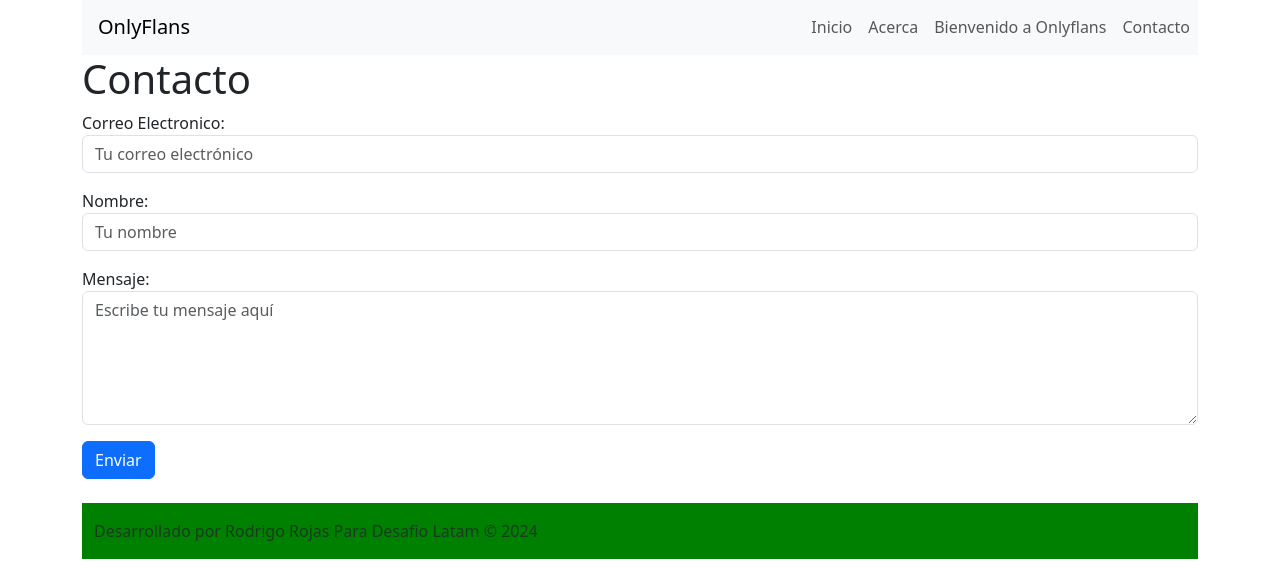
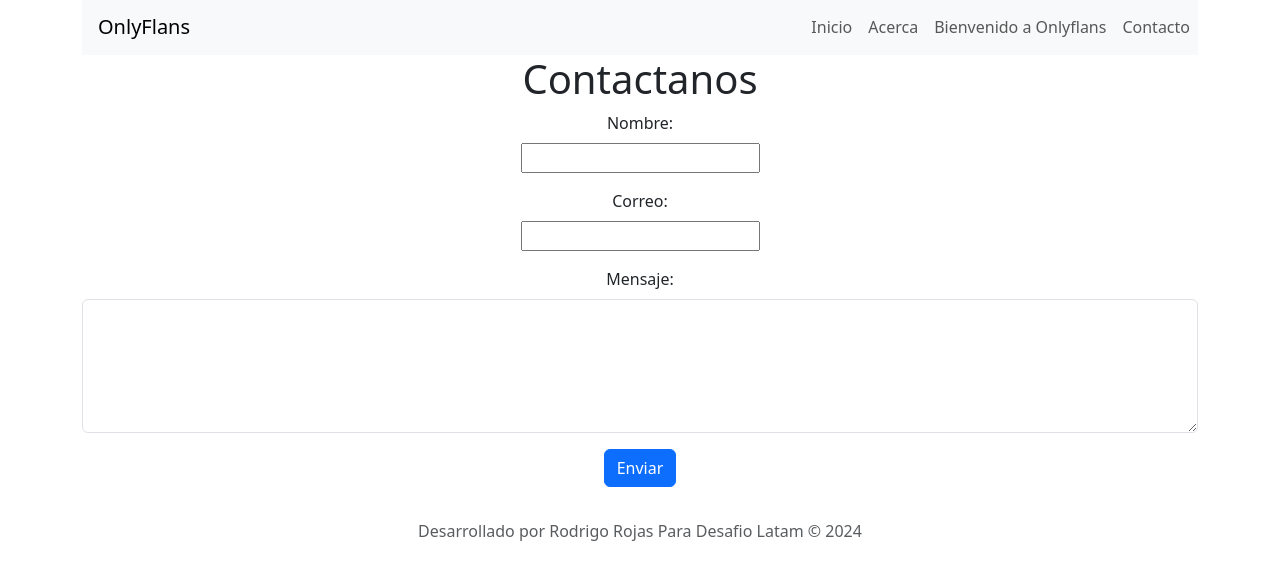
Before and after one commit to Rodrigo-Rojas-Q/onlyflans, a Django app: page /contacto/ in a window 1280 px wide. Shown: the part 239-800 px from the top of the page. Run offline with Django 3.2, Linux system fonts and the light colour scheme.

Commit message:
hito n3.2

```diff
--- a/onlyflans_project/web/forms.py
+++ b/onlyflans_project/web/forms.py
@@ -2,21 +2,12 @@ from django import forms
 from .models import ContactForm
 
 class ContactFormForm(forms.ModelForm):
+    Correo_Electronico = forms.EmailField(label='Correo')
+    Nombre = forms.CharField(max_length=64, label='Nombre')
+    Mensaje = forms.CharField(
+        label='Mensaje',
+        widget=forms.Textarea(attrs={'rows': 5, 'cols': 40, 'class': 'form-control'})
+    )
     class Meta:
-        model = ContactForm
-        fields = ['Correo_Electronico', 'Nombre', 'Mensaje']
-        widgets = {
-            'Correo_Electronico': forms.EmailInput(attrs={
-                'class': 'form-control',
-                'placeholder': 'Tu correo electrónico'
-            }),
-            'Nombre': forms.TextInput(attrs={
-                'class': 'form-control',
-                'placeholder': 'Tu nombre'
-            }),
-            'Mensaje': forms.Textarea(attrs={
-                'class': 'form-control',
-                'placeholder': 'Escribe tu mensaje aquí',
-                'rows': 5
-            }),
-        }
+         model = ContactForm
+         fields = ['Correo_Electronico', 'Nombre', 'Mensaje']
--- a/onlyflans_project/web/templates/contacto.html
+++ b/onlyflans_project/web/templates/contacto.html
@@ -4,10 +4,43 @@
 
 {% block content %}
 
-<h1>Contacto</h1>
-<form method="post">
+<h1 class=" text-center">Contactanos</h1>
+<form action="/contacto/" method="post" class="mb-3 text-center">
     {% csrf_token %}
-    {{ form.as_p }}
+    {{ form.non_field_errors }}
+    <div class="mb-3">
+        <label for="{{ form.Nombre.id_for_label }}" class="form-label">
+            {{ form.Nombre.label_tag }}
+        </label>
+        <div>
+            {{ form.Nombre }}
+        </div>
+        <div class="text-danger">
+            {{ form.Nombre.errors}}
+        </div>
+    </div>
+    <div class="mb-3">
+        <label for="{{ form.correo_electronico.id_for_label }}" class="form-label">
+            {{ form.Correo_Electronico.label_tag }}
+        </label>
+        <div>
+            {{ form.Correo_Electronico }}
+        </div>
+        <div class="text-danger">
+            {{ form.Correo_Electronico.errors }}
+        </div>
+    </div>
+    <div class="mb-3">
+        <label for="{{ form.Mensaje.id_for_label }}" class="form-label">
+            {{ form.Mensaje.label_tag }}
+        </label>
+        <div>
+            {{ form.Mensaje }}
+        </div>
+        <div class="text-danger">
+            {{ form.Mensaje.errors }}
+        </div>
+    </div>
     <button type="submit" class="btn btn-primary">Enviar</button>
 </form>
 
--- a/onlyflans_project/web/templates/exito.html
+++ b/onlyflans_project/web/templates/exito.html
@@ -1,7 +1,7 @@
 
 {% extends 'base.html' %}
 {% load static %}
-{% block title %}Inicio{% endblock %}
+{% block title %}Contacto{% endblock %}
 
 {% block content %}
 
--- a/onlyflans_project/web/templates/footer.html
+++ b/onlyflans_project/web/templates/footer.html
@@ -1,4 +1,4 @@
-<footer class="footer footer-green py-3 mt-4">
+<footer class="bg-white text-black text-center py-3">
     <div class="container">
         <span class="text-muted">Desarrollado por Rodrigo Rojas Para Desafio Latam &copy; 2024</span>
     </div>
--- a/onlyflans_project/web/templates/index.html
+++ b/onlyflans_project/web/templates/index.html
@@ -4,8 +4,8 @@
 
 {% block content %}
 
-<h1>Flanes Públicos</h1>
 <div class="container">
+    <h1>Flanes Públicos</h1>
     <div class="row">
         {% for flan in flanes %}
         <div class="col-md-3">
--- a/onlyflans_project/web/templates/welcome.html
+++ b/onlyflans_project/web/templates/welcome.html
@@ -3,8 +3,9 @@
     {% block title %}Bienvenido{% endblock %}
 
     {% block content %}
+
+<div class="container">
     <h1>Flanes Privados</h1>
-<div class="container">
     <div class="row">
         {% for flan in flanes %}
         <div class="col-md-4">
```
Also changed, not shown: onlyflans_project/web/templates/about.html (+4 -4 lines).
